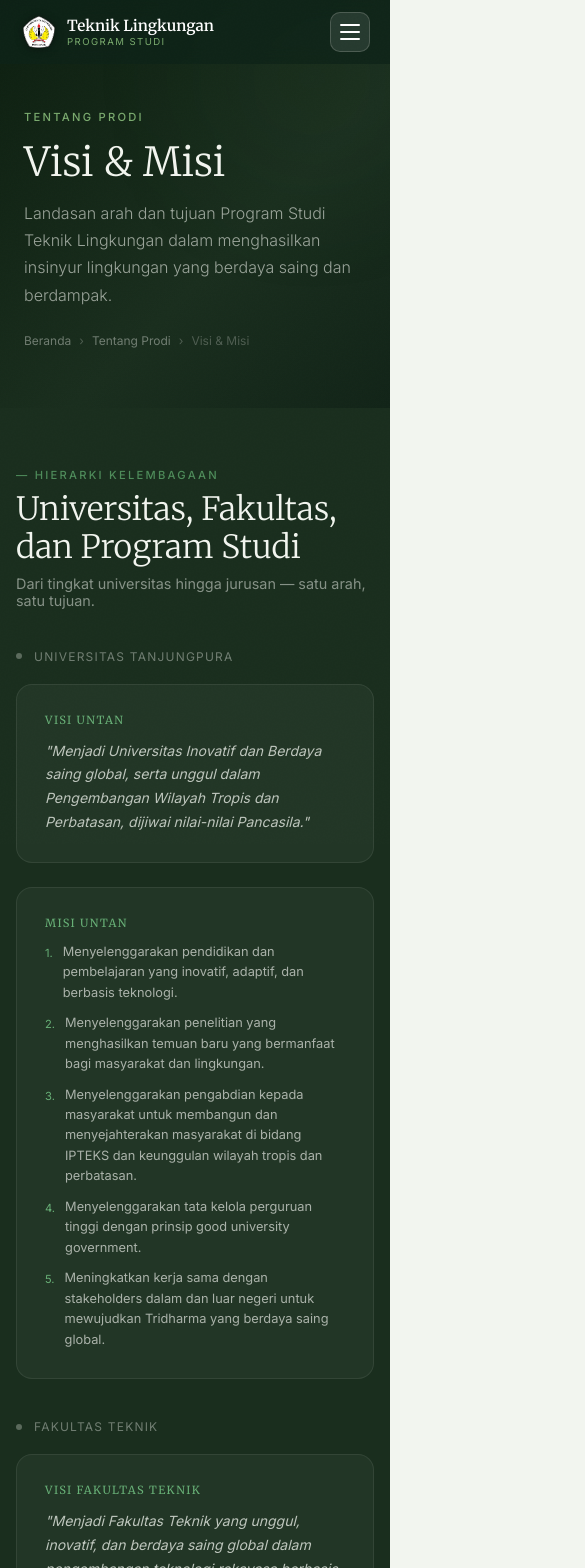
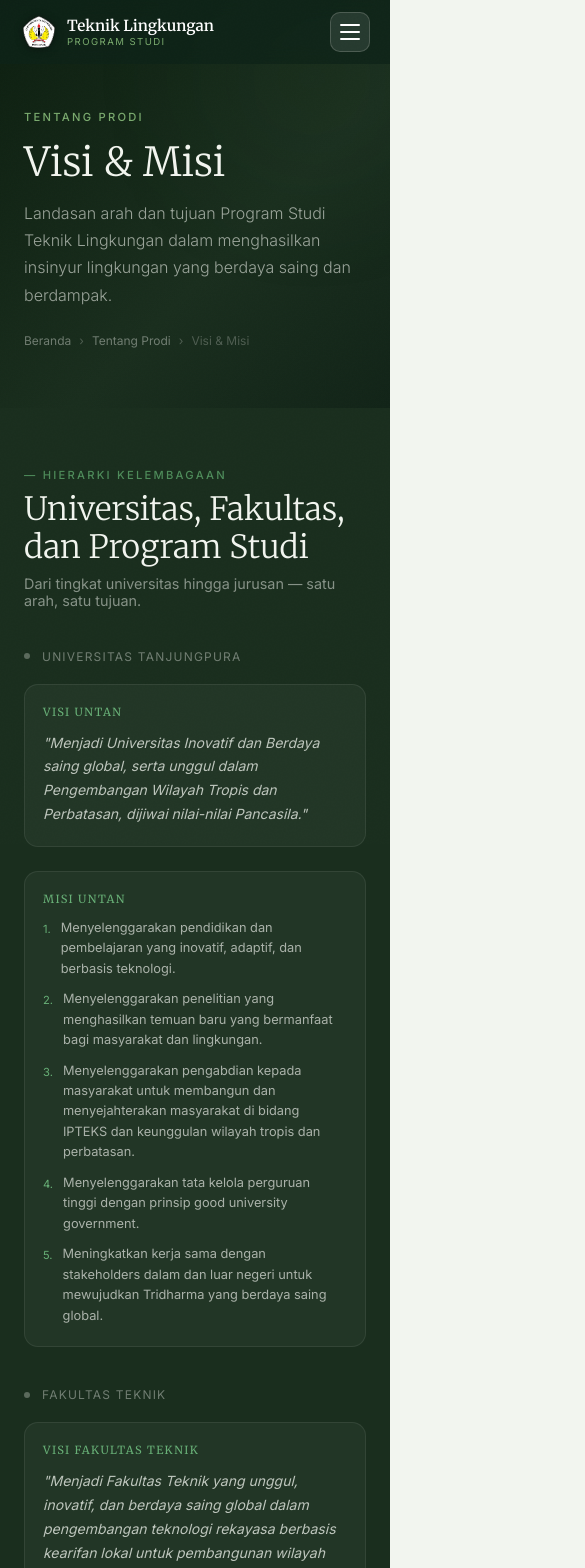
Before and after one commit to teklingweb-cell/teknik_lingkungan, a Next.js app: page /visi-misi in a window 390 px wide. Shown: the top 1568 px of the page, 585 px wide, since content can reach past the window. Built offline with nearby package versions, Linux system fonts and the light colour scheme.

Commit message:
Add files via upload

```diff
--- a/src/app/(site)/visi-misi/page.tsx
+++ b/src/app/(site)/visi-misi/page.tsx
@@ -1,6 +1,7 @@
 import type { Metadata } from 'next';
 import { pageMetadata } from '@/lib/seo';
 import Link from 'next/link';
+import './visi-misi.css';
 
 export const metadata: Metadata = pageMetadata({
   title: 'Visi & Misi',
@@ -41,13 +42,13 @@
               <span style={{ fontFamily: 'var(--font-body)', fontSize: '0.75rem', color: 'rgba(242,245,239,0.4)', textTransform: 'uppercase', letterSpacing: '0.1em' }}>Universitas Tanjungpura</span>
             </div>
             <div className="grid-2">
-              <div style={{ background: 'rgba(242,245,239,0.04)', border: '1px solid rgba(242,245,239,0.08)', borderRadius: '16px', padding: '28px' }}>
+              <div className="vm-card">
                 <div style={{ fontFamily: 'var(--font-display)', fontSize: '0.7rem', color: 'var(--gold-light)', textTransform: 'uppercase', letterSpacing: '0.12em', marginBottom: '12px' }}>Visi Untan</div>
                 <p style={{ fontSize: '0.875rem', color: 'rgba(242,245,239,0.75)', fontFamily: 'var(--font-body)', lineHeight: '1.7', fontStyle: 'italic' }}>
                   "Menjadi Universitas Inovatif dan Berdaya saing global, serta unggul dalam Pengembangan Wilayah Tropis dan Perbatasan, dijiwai nilai-nilai Pancasila."
                 </p>
               </div>
-              <div style={{ background: 'rgba(242,245,239,0.04)', border: '1px solid rgba(242,245,239,0.08)', borderRadius: '16px', padding: '28px' }}>
+              <div className="vm-card">
                 <div style={{ fontFamily: 'var(--font-display)', fontSize: '0.7rem', color: 'var(--gold-light)', textTransform: 'uppercase', letterSpacing: '0.12em', marginBottom: '12px' }}>Misi Untan</div>
                 <div style={{ display: 'flex', flexDirection: 'column', gap: '10px' }}>
                   <div style={{ display: 'flex', alignItems: 'flex-start', gap: '10px', fontSize: '0.8rem', color: 'rgba(242,245,239,0.65)', fontFamily: 'var(--font-body)', lineHeight: '1.6' }}><span style={{ flexShrink: '0', color: 'var(--gold-light)', fontSize: '0.7rem', marginTop: '3px' }}>1.</span>Menyelenggarakan pendidikan dan pembelajaran yang inovatif, adaptif, dan berbasis teknologi.</div>
@@ -67,13 +68,13 @@
               <span style={{ fontFamily: 'var(--font-body)', fontSize: '0.75rem', color: 'rgba(242,245,239,0.4)', textTransform: 'uppercase', letterSpacing: '0.1em' }}>Fakultas Teknik</span>
             </div>
             <div className="grid-2">
-              <div style={{ background: 'rgba(242,245,239,0.04)', border: '1px solid rgba(242,245,239,0.08)', borderRadius: '16px', padding: '28px' }}>
+              <div className="vm-card">
                 <div style={{ fontFamily: 'var(--font-display)', fontSize: '0.7rem', color: 'var(--gold-light)', textTransform: 'uppercase', letterSpacing: '0.12em', marginBottom: '12px' }}>Visi Fakultas Teknik</div>
                 <p style={{ fontSize: '0.875rem', color: 'rgba(242,245,239,0.75)', fontFamily: 'var(--font-body)', lineHeight: '1.7', fontStyle: 'italic' }}>
                   "Menjadi Fakultas Teknik yang unggul, inovatif, dan berdaya saing global dalam pengembangan teknologi rekayasa berbasis kearifan lokal untuk pembangunan wilayah tropis dan perbatasan yang dijiwai nilai-nilai Pancasila."
                 </p>
               </div>
-              <div style={{ background: 'rgba(242,245,239,0.04)', border: '1px solid rgba(242,245,239,0.08)', borderRadius: '16px', padding: '28px' }}>
+              <div className="vm-card">
                 <div style={{ fontFamily: 'var(--font-display)', fontSize: '0.7rem', color: 'var(--gold-light)', textTransform: 'uppercase', letterSpacing: '0.12em', marginBottom: '12px' }}>Misi Fakultas Teknik</div>
                 <div style={{ display: 'flex', flexDirection: 'column', gap: '10px' }}>
                   <div style={{ display: 'flex', alignItems: 'flex-start', gap: '10px', fontSize: '0.8rem', color: 'rgba(242,245,239,0.65)', fontFamily: 'var(--font-body)', lineHeight: '1.6' }}><span style={{ flexShrink: '0', color: 'var(--gold-light)', fontSize: '0.7rem', marginTop: '3px' }}>1.</span>Menyelenggarakan pendidikan dan pembelajaran yang inovatif dan adaptif di bidang teknologi rekayasa.</div>
@@ -93,14 +94,14 @@
               <span style={{ fontFamily: 'var(--font-body)', fontSize: '0.75rem', color: 'var(--gold-light)', textTransform: 'uppercase', letterSpacing: '0.1em' }}>Jurusan Teknik Lingkungan</span>
             </div>
             <div className="grid-2">
-              <div style={{ background: 'rgba(78,140,90,0.12)', border: '1px solid rgba(78,140,90,0.3)', borderRadius: '16px', padding: '32px' }}>
+              <div className="vm-card vm-card-prodi">
                 <div style={{ width: '48px', height: '48px', background: 'rgba(78,140,90,0.25)', borderRadius: '12px', display: 'flex', alignItems: 'center', justifyContent: 'center', fontFamily: 'var(--font-display)', color: 'var(--gold-light)', fontSize: '1.3rem', marginBottom: '20px' }}>V</div>
                 <h3 style={{ fontFamily: 'var(--font-display)', fontSize: '1.4rem', color: 'var(--cream)', marginBottom: '12px' }}>Visi Jurusan</h3>
                 <p style={{ fontFamily: 'var(--font-display)', fontSize: '1.1rem', color: 'rgba(242,245,239,0.9)', fontWeight: '300', lineHeight: '1.6', fontStyle: 'italic' }}>
                   "Mengembangkan keilmuan Teknik Lingkungan yang unggul dalam Rekayasa Infrastruktur, Pengendalian Pencemaran, dan Manajemen Lingkungan berbasis kearifan lokal untuk mendukung pembangunan berkelanjutan di wilayah tropis dan perbatasan."
                 </p>
               </div>
-              <div style={{ background: 'rgba(78,140,90,0.08)', border: '1px solid rgba(78,140,90,0.2)', borderRadius: '16px', padding: '32px' }}>
+              <div className="vm-card vm-card-prodi soft">
                 <div style={{ width: '48px', height: '48px', background: 'rgba(78,140,90,0.2)', borderRadius: '12px', display: 'flex', alignItems: 'center', justifyContent: 'center', fontFamily: 'var(--font-display)', color: 'var(--gold-light)', fontSize: '1.3rem', marginBottom: '20px' }}>M</div>
                 <h3 style={{ fontFamily: 'var(--font-display)', fontSize: '1.4rem', color: 'var(--cream)', marginBottom: '16px' }}>Misi Jurusan</h3>
                 <div style={{ display: 'flex', flexDirection: 'column', gap: '14px' }}>
@@ -136,17 +137,17 @@
             <p style={{ color: 'rgba(45,58,46,0.5)', fontFamily: 'var(--font-body)', fontSize: '0.9rem', marginTop: '8px' }}>Seluruh kurikulum dan riset jurusan bertumpu pada tiga bidang kompetensi saling melengkapi ini.</p>
           </div>
           <div style={{ display: 'grid', gridTemplateColumns: 'repeat(3,1fr)', gap: '24px' }}>
-            <div className="card fade-up" style={{ padding: '32px' }}>
+            <div className="card vm-card-pad fade-up">
               <div style={{ fontFamily: 'var(--font-display)', fontSize: '2.8rem', color: 'rgba(78,140,90,0.15)', fontWeight: '300', marginBottom: '12px' }}>01</div>
               <h3 style={{ fontFamily: 'var(--font-display)', fontSize: '1.15rem', color: 'var(--navy)', marginBottom: '10px' }}>Rekayasa Infrastruktur Lingkungan</h3>
               <p style={{ fontSize: '0.8rem', color: 'rgba(45,58,46,0.55)', fontFamily: 'var(--font-body)', lineHeight: '1.7' }}>Perencanaan dan perancangan sistem penyediaan air minum (SPAM), penyaluran dan pengolahan air buangan, drainase lingkungan, pengelolaan persampahan dan TPA, serta manajemen proyek infrastruktur.</p>
             </div>
-            <div className="card fade-up delay-1" style={{ padding: '32px' }}>
+            <div className="card vm-card-pad fade-up delay-1">
               <div style={{ fontFamily: 'var(--font-display)', fontSize: '2.8rem', color: 'rgba(78,140,90,0.15)', fontWeight: '300', marginBottom: '12px' }}>02</div>
               <h3 style={{ fontFamily: 'var(--font-display)', fontSize: '1.15rem', color: 'var(--navy)', marginBottom: '10px' }}>Pengendalian Pencemaran Lingkungan</h3>
               <p style={{ fontSize: '0.8rem', color: 'rgba(45,58,46,0.55)', fontFamily: 'var(--font-body)', lineHeight: '1.7' }}>Pengendalian pencemaran udara (PPU), pengelolaan buangan industri (PBI), limbah padat, B3, pengendalian tanah dan air tanah (PTAT), AMDAL, serta statistika lingkungan terapan.</p>
             </div>
-            <div className="card fade-up delay-2" style={{ padding: '32px' }}>
+            <div className="card vm-card-pad fade-up delay-2">
               <div style={{ fontFamily: 'var(--font-display)', fontSize: '2.8rem', color: 'rgba(78,140,90,0.15)', fontWeight: '300', marginBottom: '12px' }}>03</div>
               <h3 style={{ fontFamily: 'var(--font-display)', fontSize: '1.15rem', color: 'var(--navy)', marginBottom: '10px' }}>Manajemen Lingkungan</h3>
               <p style={{ fontSize: '0.8rem', color: 'rgba(45,58,46,0.55)', fontFamily: 'var(--font-body)', lineHeight: '1.7' }}>K3, kesehatan lingkungan dan masyarakat, konservasi lingkungan, ekonomi lingkungan, hukum dan etika lingkungan, sosiologi lingkungan, serta pemodelan berbasis GIS dan teknologi informasi.</p>
--- /dev/null
+++ b/src/app/(site)/visi-misi/visi-misi.css
@@ -0,0 +1,41 @@
+/* Kartu visi/misi.
+
+   Gaya ini dulunya ditulis sebagai `style={{...}}` inline di setiap kartu.
+   Masalahnya bukan sekadar pengulangan: gaya inline tidak bisa ditimpa media
+   query, jadi padding 28-32px tetap dipakai di layar 375px — menyisakan lebar
+   isi hanya ~271px setelah dipotong padding section. Sebagai kelas, padding
+   itu bisa mengecil di layar sempit. */
+
+.vm-card {
+  background: rgba(242, 245, 239, 0.04);
+  border: 1px solid rgba(242, 245, 239, 0.08);
+  border-radius: 16px;
+  padding: 28px;
+}
+
+/* Kartu tingkat program studi — diberi aksen hijau agar menonjol dari
+   dua tingkat di atasnya. */
+.vm-card-prodi {
+  background: rgba(78, 140, 90, 0.12);
+  border-color: rgba(78, 140, 90, 0.3);
+  padding: 32px;
+}
+.vm-card-prodi.soft {
+  background: rgba(78, 140, 90, 0.08);
+  border-color: rgba(78, 140, 90, 0.2);
+}
+
+/* Tiga kartu "Tujuan" memakai .card dari globals.css; hanya paddingnya
+   yang perlu diseragamkan dengan kartu di atasnya. */
+.vm-card-pad {
+  padding: 32px;
+}
+
+@media (max-width: 560px) {
+  .vm-card,
+  .vm-card-prodi,
+  .vm-card-pad {
+    padding: 20px 18px;
+    border-radius: 14px;
+  }
+}
--- a/src/app/globals.css
+++ b/src/app/globals.css
@@ -1798,9 +1798,11 @@
 
 /* ─── Page hero: tighter on very small screens ─── */
 @media(max-width:479px) {
-  /* BUG-007 FIX: was 16px, increased to 24px to match content sections below */
+  /* Keduanya 24px supaya tepi kirinya segaris. Perbaikan sebelumnya hanya
+     menaikkan hero ke 24px sementara .section tetap 16px, jadi judul hero dan
+     konten di bawahnya meleset 8px — persis hal yang hendak diperbaiki. */
   .page-hero { padding: 110px 24px 60px; }
-  .section    { padding: 60px 16px; }
+  .section    { padding: 60px 24px; }
 }
 
 /* ─── Responsive utility grids used by inline styles ─── */
```
